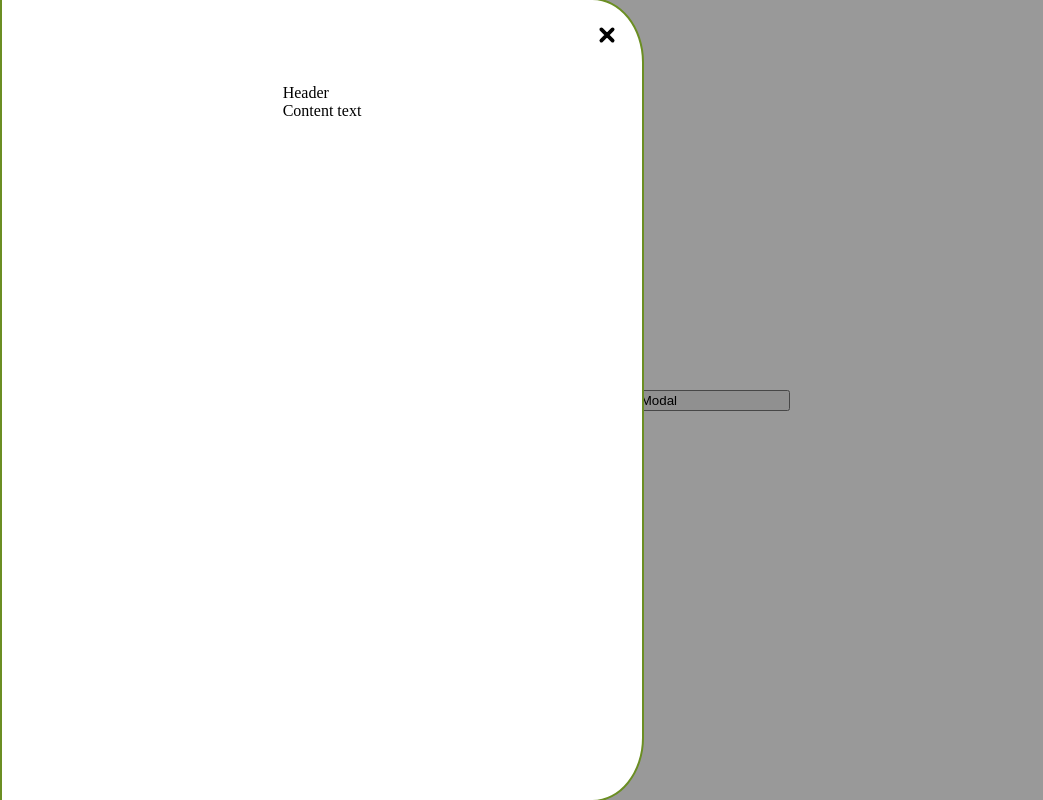
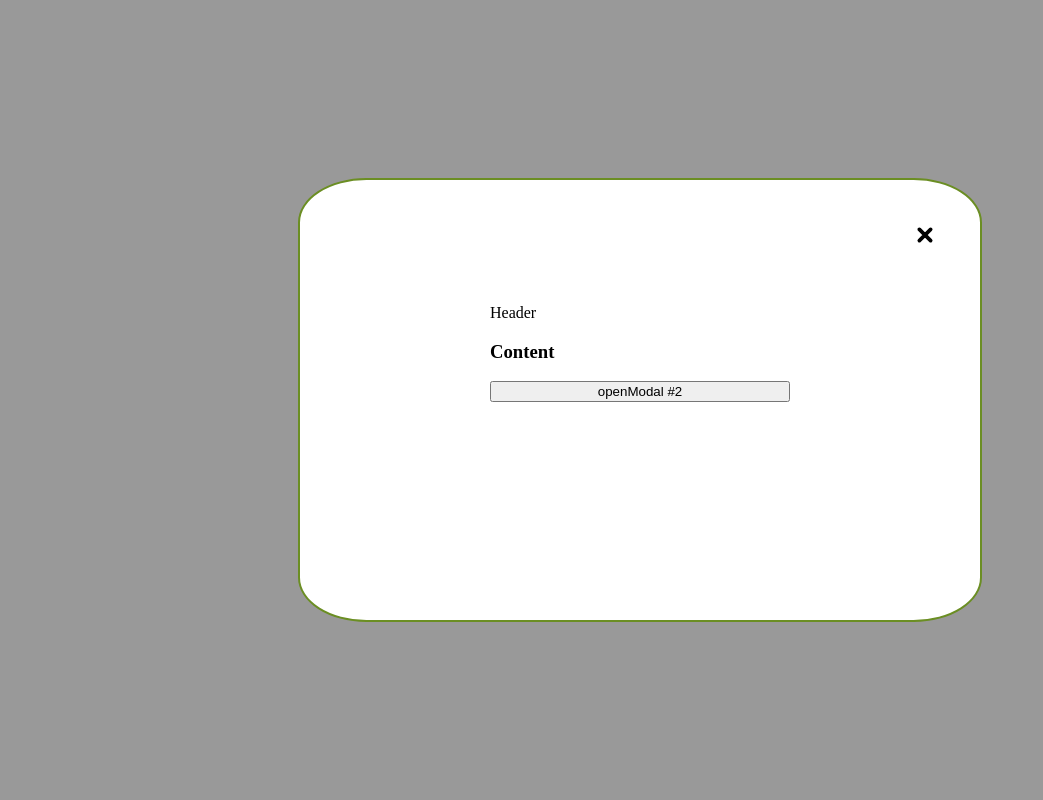
Before and after one commit to 111LegendaryDude111/Ui_Library, a React (Vite) app: page / in a window 1280 px wide. Both pictures are taken after a click on the button "OpenModal". Shown: the whole page, without its empty margins (0-1043 px from the left). Built offline with nearby package versions, Linux system fonts and the light colour scheme.

Commit message:
add left position and open modal in modal

```diff
--- a/src/App.tsx
+++ b/src/App.tsx
@@ -1,7 +1,35 @@
-import { useState } from "react";
+import { FC, useState } from "react";
 import "./App.css";
 import { Modal } from "./Modal/Modal";
 import { ModalPosition } from "./Modal/types";
+
+const ContentComponent: FC = () => {
+  const [isVisibleModalTwo, setIsVisibleModalTwo] = useState<boolean>(false);
+
+  const modalHandlerTwo = () => {
+    setIsVisibleModalTwo((prev) => !prev);
+  };
+  return (
+    <div>
+      <h3>Content</h3>
+      <button
+        onClick={modalHandlerTwo}
+        style={{
+          width: "300px",
+        }}
+      >
+        openModal #2
+      </button>
+      <Modal
+        isVisible={isVisibleModalTwo}
+        onClose={modalHandlerTwo}
+        modalPosition={ModalPosition.center}
+        header={<h1>Header #2</h1>}
+        content={<div>Content #2</div>}
+      />
+    </div>
+  );
+};
 
 function App() {
   const [isVisible, setIsVisible] = useState(false);
@@ -9,6 +37,7 @@ function App() {
     setIsVisible((prev) => !prev);
   };
   const buttonText = isVisible ? "Close Modal" : "OpenModal";
+
   return (
     <div
       style={{
@@ -30,9 +59,9 @@ function App() {
       <Modal
         onClose={modalHandler}
         isVisible={isVisible}
-        modalPosition={ModalPosition.left}
+        modalPosition={ModalPosition.center}
         header={"Header"}
-        content={<span>Content text</span>}
+        content={<ContentComponent />}
       />
     </div>
   );
--- a/src/Modal/components/ModalContents.tsx
+++ b/src/Modal/components/ModalContents.tsx
@@ -8,6 +8,7 @@ type ModalContentProps = {
   modalPosition?: ModalPosition;
   header: JSX.Element | string;
   content: JSX.Element;
+  // openModalsArray: VoidFunction[];
 };
 
 export const ModalContent: FC<ModalContentProps> = ({
@@ -15,6 +16,7 @@ export const ModalContent: FC<ModalContentProps> = ({
   modalPosition,
   header,
   content,
+  // openModalsArray,
 }) => {
   const ref = useRef<null | HTMLDivElement>(null);
   useEffect(() => {
@@ -65,7 +67,7 @@ export const ModalContent: FC<ModalContentProps> = ({
 
       default:
         return {
-          content: styles.centerModal,
+          contentStyle: styles.centerModal,
           wrapper: styles.centerModalWrapper,
         };
     }
```
Also changed, not shown: src/Modal/Modal.tsx (+7 -0 lines).
